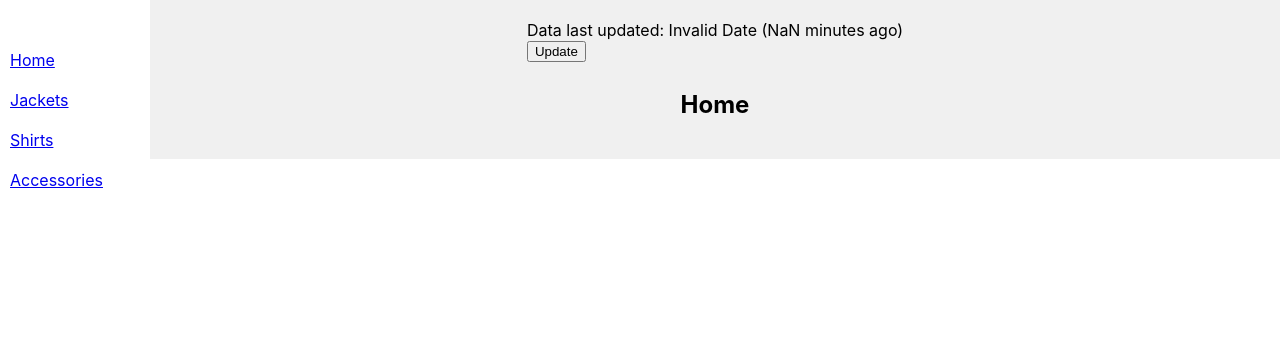
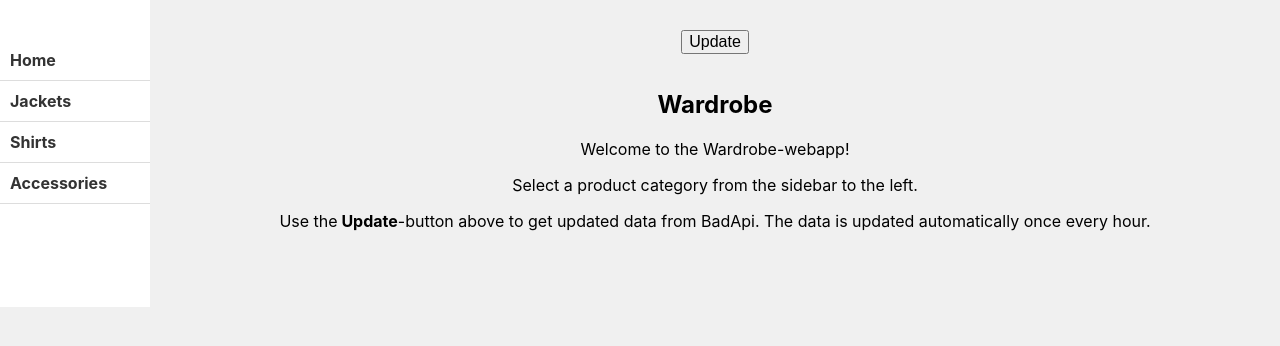
Before and after one commit to rosasam/reaktor2021, a React (Create React App) app in the folder frontend/: page / in a window 1280 px wide. Shown: the top 346 px of the page. Built offline with nearby package versions, Linux system fonts and the light colour scheme; no server answers.

Commit message:
Bugfixes, quality of life imporvements

```diff
--- a/frontend/src/App.css
+++ b/frontend/src/App.css
@@ -1,3 +1,8 @@
+html, body {
+  height: 100%;
+  background-color: #f0f0f0;
+}
+
 .app {
   display: grid;
   width: 100%;
@@ -24,8 +29,30 @@
   background-color: white;
   grid-area: nav;
   padding-top: 40px;
+  padding-right: 0px;
+  height: 100%;
+}
+
+.nav > div {
+  position: fixed;
+  background-color: 'white';
+  height: 100vh;
 }
 
 .nav > div > div {
   padding: 10px;
+  margin: 0px;
+  width: 130px;
+  border-bottom: 1px solid #ddd;
 }
+
+.nav > div > div > a {
+  color: #333;
+  text-decoration: none;
+  font-weight: bold;
+}
+
+button {
+  margin: 10px;
+  font-size: 1rem;
+}
--- a/frontend/src/App.js
+++ b/frontend/src/App.js
@@ -8,14 +8,10 @@ import {
 import './App.css'
 import Category from './components/Category'
 import Header from './components/Header'
+import Home from './components/Home'
 import productService from './services/products'
 
 const App = () => {
-  const Home = () => (
-    <div className="category">
-      <h2>Home</h2>
-    </div>
-  )
   const [products, setProducts] = useState({})
   const [updateTimeStamp, setTimestamp] = useState(undefined)
 
@@ -42,7 +38,7 @@ const App = () => {
           buttonHandler={handleGetData}
         />
         <nav className="nav">
-          <div style={{ position: 'fixed' }}>
+          <div>
             <div>
               <Link to="/">Home</Link>
             </div>
@@ -61,13 +57,13 @@ const App = () => {
             renders the first one that matches the current URL. */}
         <Switch>
           <Route path="/jackets">
-            <Category name="Jackets" products={products.jackets} />
+            <Category key="jackets" name="Jackets" products={products.jackets} initialVisibleItems={50} />
           </Route>
           <Route path="/shirts">
-            <Category name="Shirts" products={products.shirts} />
+            <Category key="shirts" name="Shirts" products={products.shirts} initialVisibleItems={50} />
           </Route>
           <Route path="/accessories">
-            <Category name="Accessories" products={products.accessories} />
+            <Category key="accessories" name="Accessories" products={products.accessories} initialVisibleItems={50} />
           </Route>
           <Route path="/">
             <Home />
--- a/frontend/src/components/Category.js
+++ b/frontend/src/components/Category.js
@@ -1,7 +1,11 @@
-import React, { Fragment } from 'react'
+import React, { Fragment, useState } from 'react'
 import './Category.css'
 
-const Category = ({ name, products }) => (
+const Category = ({ name, products, initialVisibleItems }) => {
+  const [visibleItems, setVisibleItems] = useState(initialVisibleItems)
+  const showAll = () => setVisibleItems(products.length)
+
+  return (
     <div className="category">
       <h2>{name}</h2>
       {products
@@ -13,7 +17,7 @@ const Category = ({ name, products }) => (
               <span className="category-header">Colors</span>
               <span className="category-header">Manufacturer</span>
               <span className="category-header">Availability</span>
-            {products.map((product) => (
+              {products.slice(0, visibleItems).map((product) => (
                 <Fragment key={product.id}>
                   <span>{product.name}</span>
                   <span>
@@ -26,10 +30,17 @@ const Category = ({ name, products }) => (
                 </Fragment>
               ))}
             </div>
+            { visibleItems < products.length
+              && (
+              <button type="submit" onClick={showAll}>
+                {`Show all items (${products.length - visibleItems} hidden)`}
+              </button>
+              )}
           </div>
         )
         : <div>Loading data</div>}
     </div>
   )
+}
 
 export default Category
--- a/frontend/src/components/Header.js
+++ b/frontend/src/components/Header.js
@@ -5,7 +5,7 @@ const Header = ({ timestamp, buttonHandler }) => {
 
   const formatTimestamp = (oldTime, newTime) => {
     const date = new Date(oldTime)
-    const timeDelta = (newTime - oldTime) / 1000
+    const timeDelta = Math.max((newTime - oldTime) / 1000, 0)
     const minutes = Math.floor(timeDelta / 60)
     return `Data last updated: ${date.toUTCString()} (${minutes} minute${minutes === 1 ? '' : 's'} ago)`
   }
@@ -20,9 +20,7 @@ const Header = ({ timestamp, buttonHandler }) => {
   return (
     <div className="header">
       <div>
-        {formatTimestamp(timestamp, time)}
-      </div>
-      <div>
+        {timestamp ? formatTimestamp(timestamp, time) : ''}
         <button type="submit" onClick={buttonHandler}>
           Update
         </button>
--- /dev/null
+++ b/frontend/src/components/Home.js
@@ -0,0 +1,17 @@
+import React from 'react'
+
+const Home = () => (
+  <div className="category" style={{ textAlign: 'center' }}>
+    <h2>Wardrobe</h2>
+    <p>Welcome to the Wardrobe-webapp!</p>
+    <p>Select a product category from the sidebar to the left.</p>
+    <p>
+      Use the
+      <span style={{ fontWeight: 'bold' }}> Update</span>
+      -button above to get updated data from BadApi.
+      The data is updated automatically once every hour.
+    </p>
+  </div>
+)
+
+export default Home
```
Also changed, not shown: 2 other files (tests, documents, lock files or other folders). Lines whose indentation alone changed are shown as unchanged.
